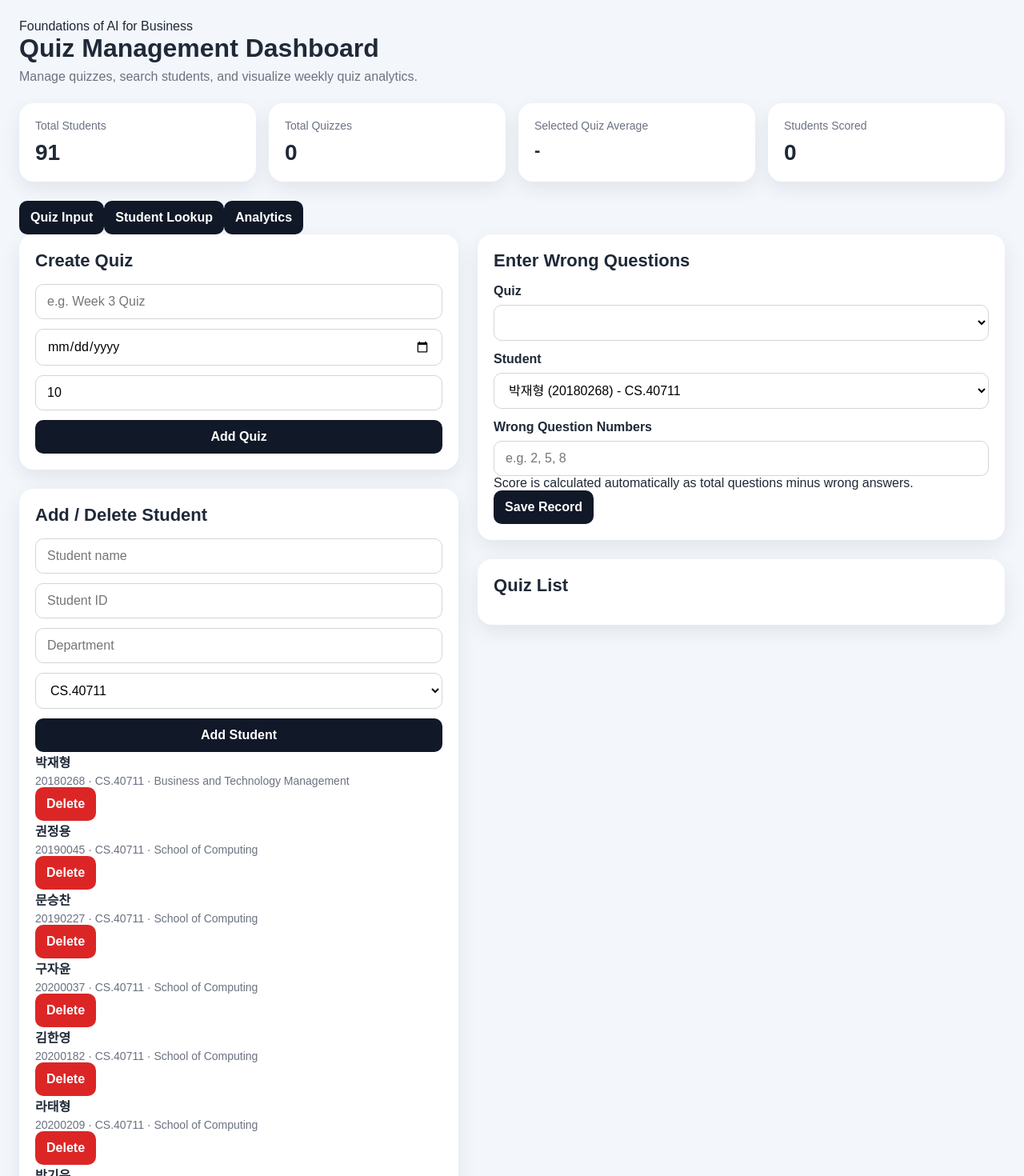
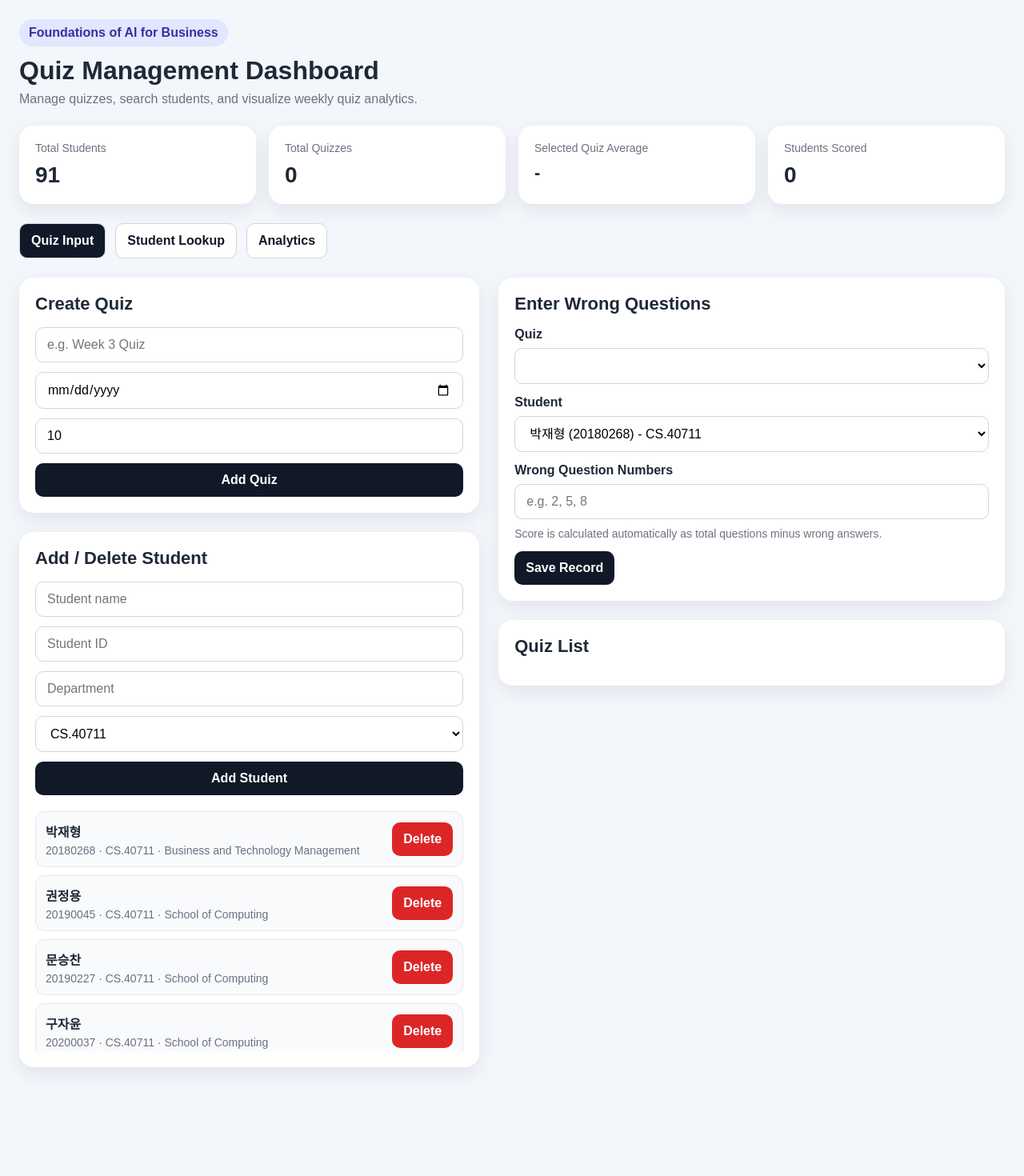
Before and after one commit to leejieun2020111646/quiz-site, a React (Vite) app: page / in a window 1280 px wide. Shown: the top 1470 px of the page at 80% size. After the commit the page ends 1358 px from the top, so only its background shows below. Built offline with nearby package versions, Linux system fonts and the light colour scheme.

Commit message:
Update styles.css

```diff
--- a/src/styles.css
+++ b/src/styles.css
@@ -25,6 +25,16 @@ select {
   margin-bottom: 24px;
 }
 
+.course-badge {
+  display: inline-block;
+  padding: 8px 12px;
+  border-radius: 999px;
+  background: #e0e7ff;
+  color: #3730a3;
+  font-weight: 700;
+  margin-bottom: 12px;
+}
+
 .hero h1 {
   margin: 0 0 8px;
   font-size: 32px;
@@ -44,7 +54,13 @@ select {
 
 .layout {
   display: grid;
-  grid-template-columns: 1fr 1.2fr;
+  grid-template-columns: 1fr 1.1fr;
+  gap: 24px;
+}
+
+.single-column {
+  display: flex;
+  flex-direction: column;
   gap: 24px;
 }
 
@@ -108,7 +124,7 @@ button {
 }
 
 button:hover {
-  opacity: 0.92;
+  opacity: 0.94;
 }
 
 button.danger {
@@ -122,15 +138,32 @@ label {
   font-weight: 600;
 }
 
+.tab-bar {
+  display: flex;
+  gap: 12px;
+  margin-bottom: 24px;
+  flex-wrap: wrap;
+}
+
+.tab {
+  background: white;
+  color: #111827;
+  border: 1px solid #d1d5db;
+}
+
+.tab.active {
+  background: #111827;
+  color: white;
+}
+
 .toolbar {
   display: grid;
-  grid-template-columns: 1fr 160px;
   gap: 12px;
   margin-bottom: 16px;
 }
 
 .student-list {
-  max-height: 420px;
+  max-height: 480px;
   overflow-y: auto;
   display: flex;
   flex-direction: column;
@@ -147,6 +180,26 @@ label {
 .student-item.active {
   border: 2px solid #111827;
   background: #eef2ff;
+}
+
+.student-admin-list {
+  margin-top: 20px;
+  max-height: 300px;
+  overflow-y: auto;
+  display: flex;
+  flex-direction: column;
+  gap: 10px;
+}
+
+.student-admin-item {
+  display: flex;
+  justify-content: space-between;
+  align-items: center;
+  gap: 12px;
+  padding: 12px;
+  border-radius: 12px;
+  background: #f8fafc;
+  border: 1px solid #e5e7eb;
 }
 
 .subtext {
@@ -203,6 +256,11 @@ label {
   margin-bottom: 4px;
 }
 
+.big-number {
+  font-size: 28px;
+  font-weight: 700;
+}
+
 .quiz-list {
   display: flex;
   flex-direction: column;
@@ -220,6 +278,26 @@ label {
   border: 1px solid #e5e7eb;
 }
 
+.analytics-summary {
+  margin-top: 16px;
+  display: grid;
+  grid-template-columns: repeat(3, 1fr);
+  gap: 16px;
+}
+
+.analytics-box {
+  padding: 16px;
+  border-radius: 12px;
+  background: #f8fafc;
+  border: 1px solid #e5e7eb;
+}
+
+.hint-text {
+  margin: 10px 0 14px;
+  color: #6b7280;
+  font-size: 14px;
+}
+
 @media (max-width: 1000px) {
   .summary-grid {
     grid-template-columns: 1fr 1fr;
@@ -228,14 +306,14 @@ label {
   .layout {
     grid-template-columns: 1fr;
   }
+
+  .analytics-summary {
+    grid-template-columns: 1fr;
+  }
 }
 
 @media (max-width: 640px) {
-  .summary-grid {
-    grid-template-columns: 1fr;
-  }
-
-  .toolbar,
+  .summary-grid,
   .result-grid {
     grid-template-columns: 1fr;
   }
```
